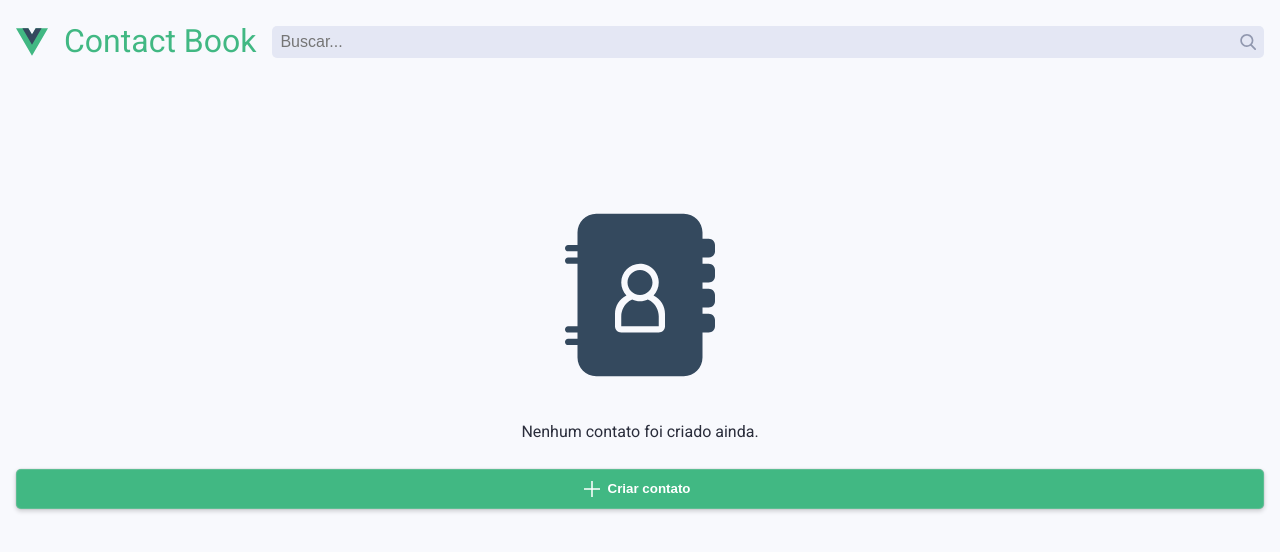
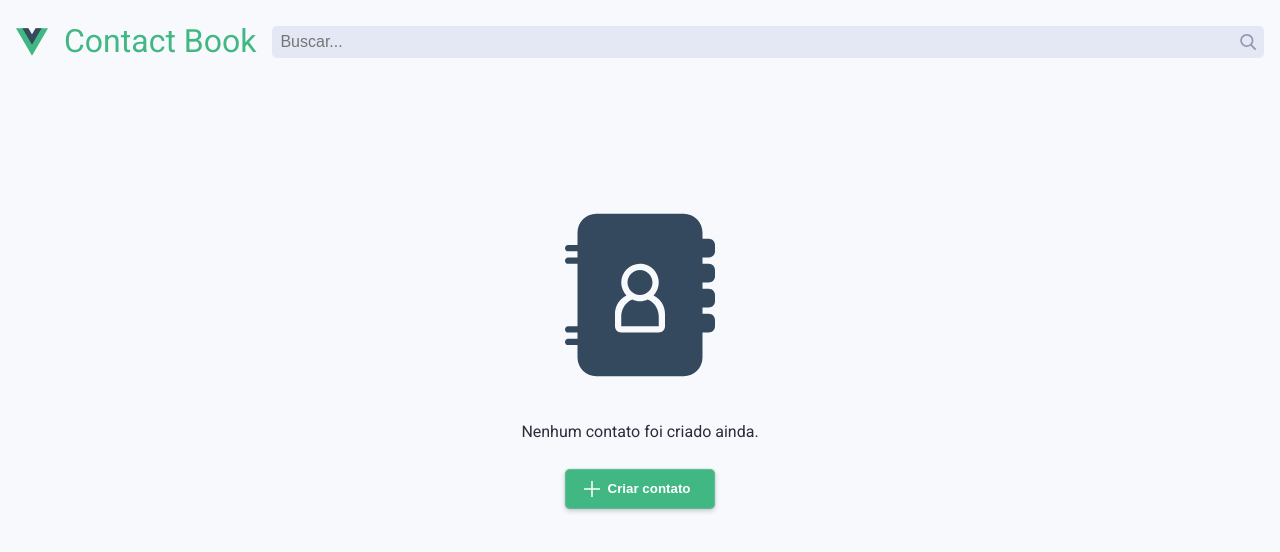
Before and after one commit to livresaber/contact-vue-book, a Vue app: page / in a window 1280 px wide. Shown: the top 552 px of the page. Built offline with nearby package versions, Linux system fonts and the light colour scheme; what maska would draw is missing.

Commit message:
adjustment size button create contact

```diff
--- a/src/components/AppContactListEmpty/index.vue
+++ b/src/components/AppContactListEmpty/index.vue
@@ -28,5 +28,6 @@ const contact = useContactStore()
     border-radius: var(--border-radius);
     padding: 0.75rem 1.375rem 0.75rem 1rem;
     margin-top: 1.5rem;
+    max-width: 150px;
   }
 </style>
```
